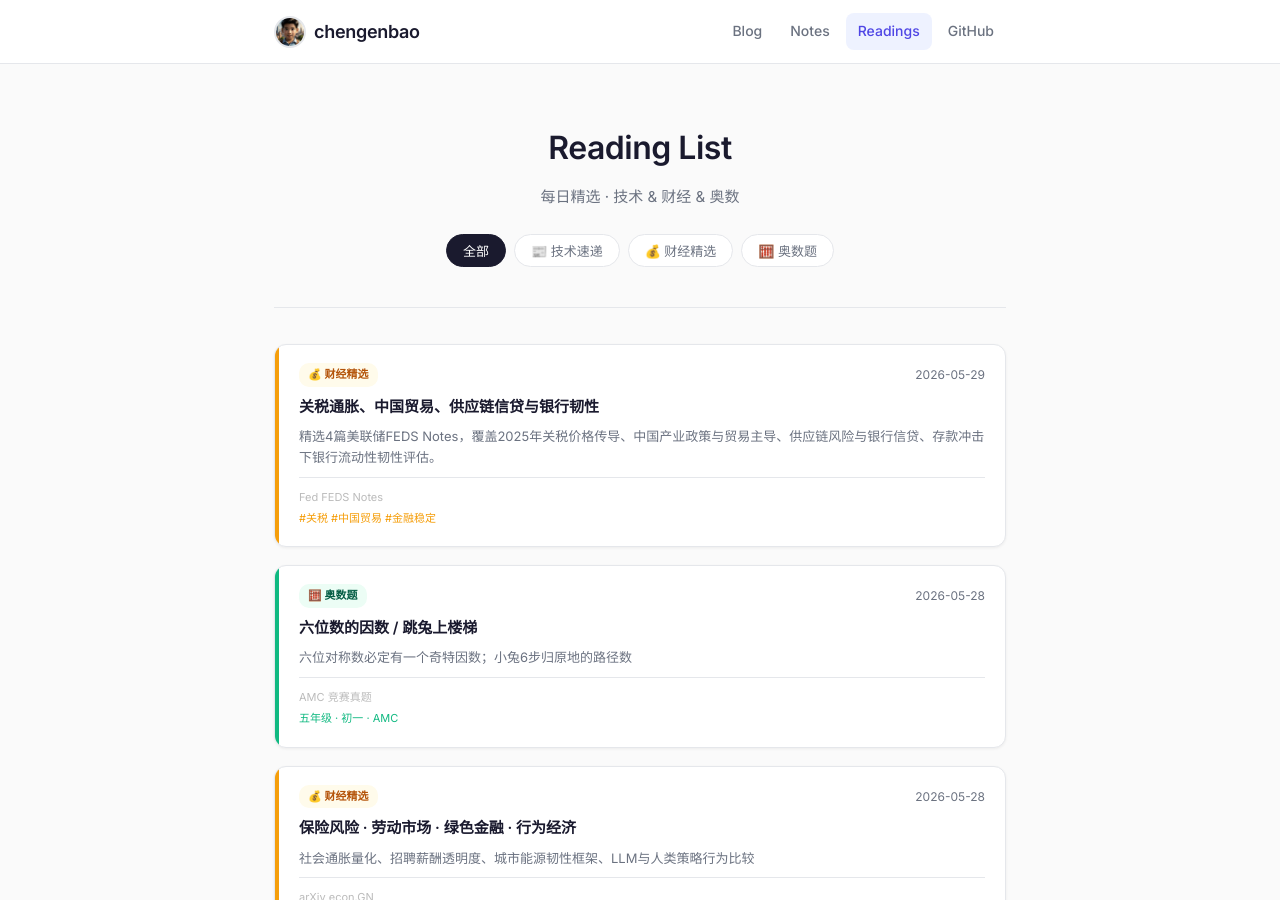
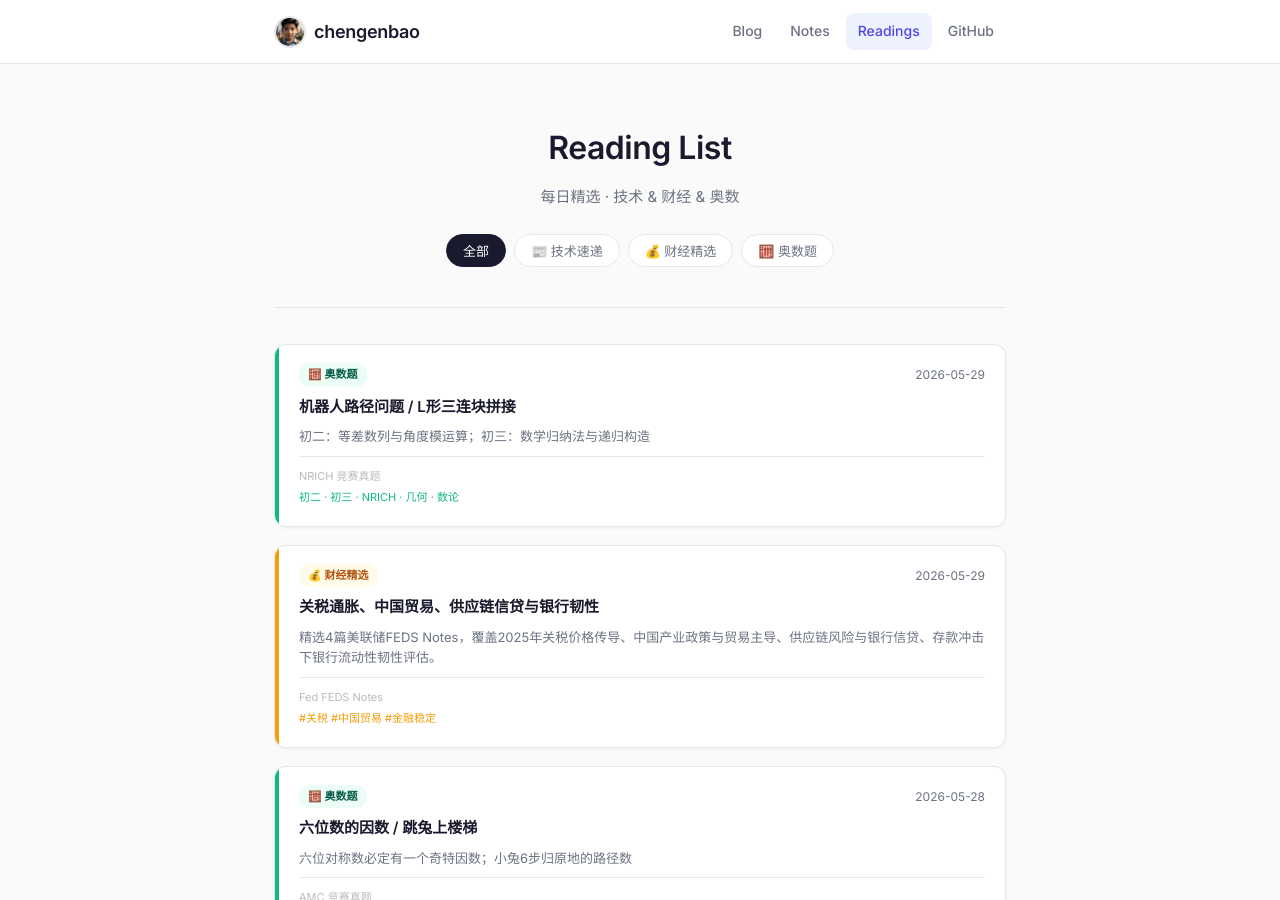
Before and after one commit to chengenbao/chengenbao.github.io, a Jekyll site: the page built from reading-list/index.md, in a window 1280 px wide and 900 px high. Built offline with Jekyll 4.4.1, drawn with Linux system fonts in a browser that asks for light colours.

Commit message:
add math card 2026-05-29

```diff
--- a/reading-list/index.md
+++ b/reading-list/index.md
@@ -18,6 +18,7 @@
   </div>
 
   <div class="rl-grid">
+<a class="rl-card math" href="/reading-list/2026-05-29-math/"><div class="rl-accent"></div><div class="rl-body"><div class="rl-top"><span class="rl-badge math">🧮 奥数题</span><time>2026-05-29</time></div><h2>机器人路径问题 / L形三连块拼接</h2><p>初二：等差数列与角度模运算；初三：数学归纳法与递归构造</p><div class="rl-meta"><span class="rl-source">NRICH 竞赛真题</span><span class="rl-tags">初二 · 初三 · NRICH · 几何 · 数论</span></div></div></a>
 <a class="rl-card finance" href="/reading-list/2026-05-29-finance-daily/">
   <div class="rl-accent"></div>
   <div class="rl-body">
```
